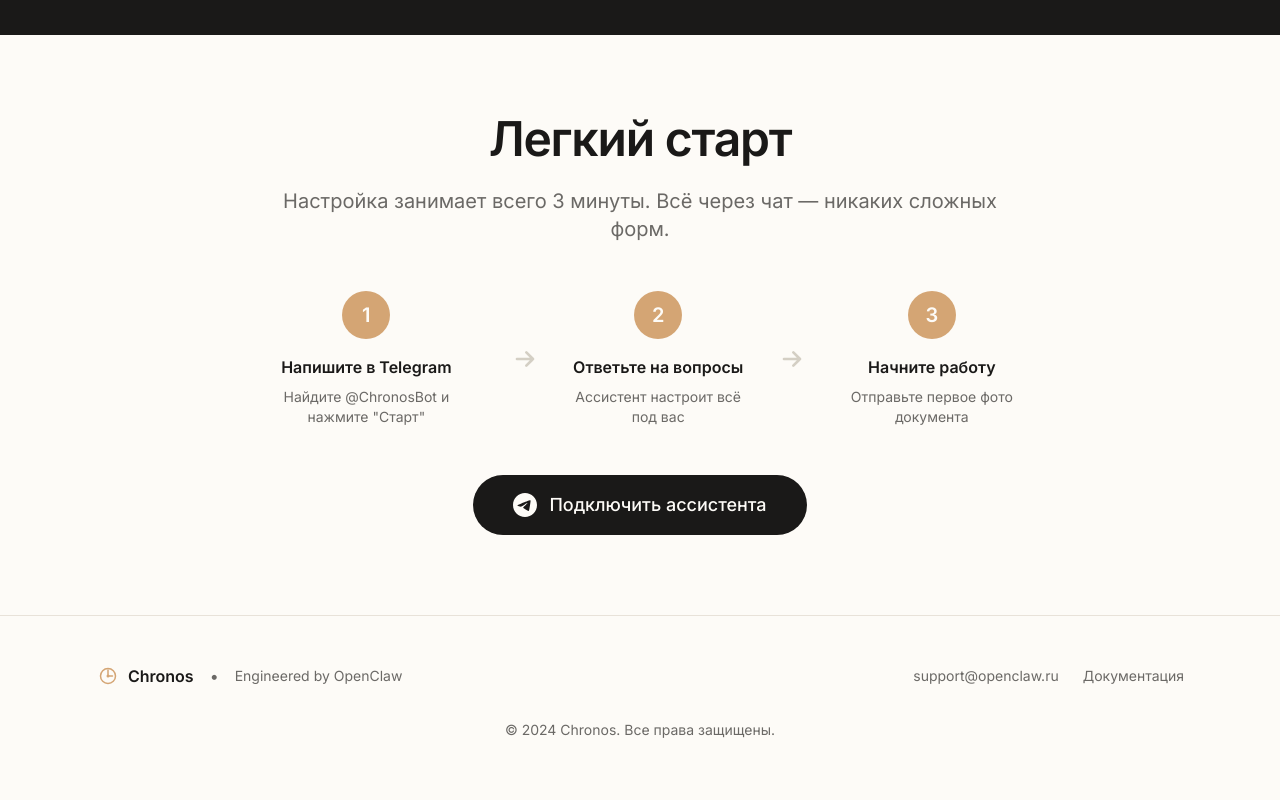
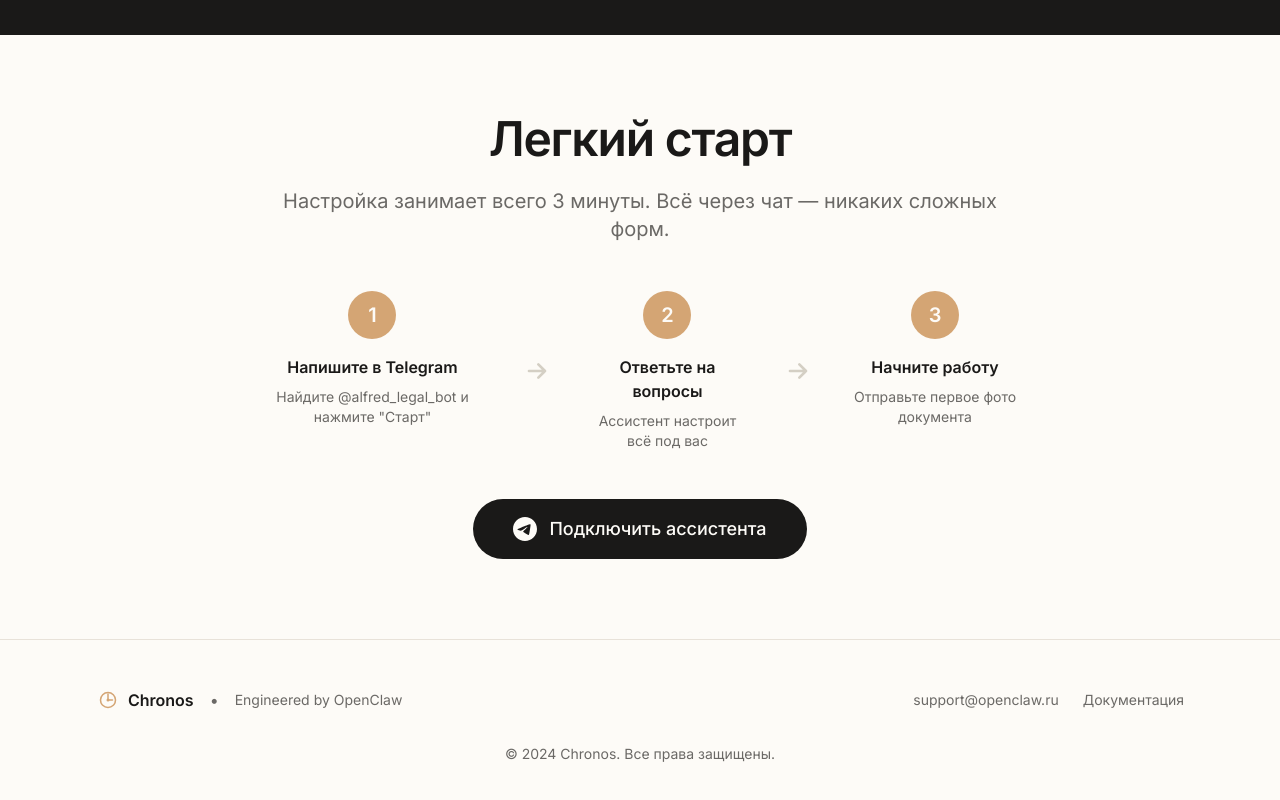
Before and after one commit to aleksesipenko/chronos-landing, a plain HTML site: page index.html in a window 1280 px wide. Shown: the part 2091-2891 px from the top of the page. Drawn offline with Linux system fonts and the light colour scheme.

Commit message:
fix: update bot link to @alfred_legal_bot

```diff
--- a/index.html
+++ b/index.html
@@ -244,7 +244,7 @@
                 1
               </div>
               <h4 class="font-semibold mb-2">Напишите в Telegram</h4>
-              <p class="text-muted text-sm">Найдите @ChronosBot и нажмите "Старт"</p>
+              <p class="text-muted text-sm">Найдите @alfred_legal_bot и нажмите "Старт"</p>
             </div>
             <div class="hidden md:flex items-center">
               <svg class="w-8 h-8 text-beige-300" fill="none" stroke="currentColor" viewBox="0 0 24 24">
@@ -272,7 +272,7 @@
             </div>
           </div>
 
-          <a href="https://t.me/ChronosBot" target="_blank" rel="noopener" class="btn-primary text-lg px-10 py-4 inline-flex items-center gap-3">
+          <a href="https://t.me/alfred_legal_bot" target="_blank" rel="noopener" class="btn-primary text-lg px-10 py-4 inline-flex items-center gap-3">
             <svg class="w-6 h-6" fill="currentColor" viewBox="0 0 24 24">
               <path d="M12 0C5.373 0 0 5.373 0 12s5.373 12 12 12 12-5.373 12-12S18.627 0 12 0zm5.562 8.161c-.18 1.897-.962 6.502-1.359 8.627-.168.9-.5 1.201-.82 1.23-.697.064-1.226-.461-1.901-.903-1.056-.692-1.653-1.123-2.678-1.799-1.185-.781-.417-1.21.258-1.911.177-.184 3.247-2.977 3.307-3.23.007-.032.015-.15-.056-.212s-.174-.041-.249-.024c-.106.024-1.793 1.139-5.062 3.345-.479.329-.913.489-1.302.481-.428-.009-1.252-.242-1.865-.442-.751-.244-1.349-.374-1.297-.789.027-.216.324-.437.893-.663 3.498-1.524 5.831-2.529 6.998-3.015 3.333-1.386 4.025-1.627 4.477-1.635.099-.002.321.023.465.141.121.1.154.234.17.331.015.098.034.321.019.496z"/>
             </svg>
```
